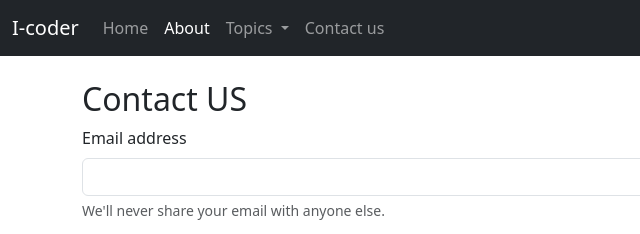
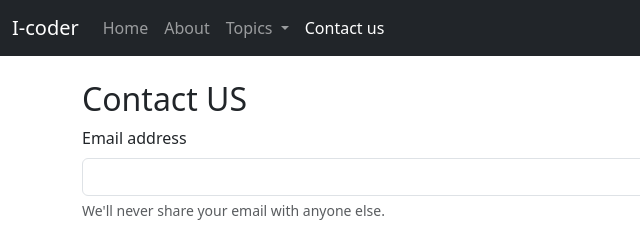
Before and after one commit to M-Zakariya/MyBSicoder, a plain HTML site: page Contact.html in a window 1280 px wide. Shown: the top 234 px of the page, 0-640 px from the left. Drawn offline with nearby package versions, Linux system fonts and the light colour scheme.

Commit message:
Update Contact.html

```diff
--- a/Contact.html
+++ b/Contact.html
@@ -23,7 +23,7 @@
             <a class="nav-link " aria-current="page" href="/MyBSicoder/index.html">Home</a>
           </li>
           <li class="nav-item ">
-            <a class="nav-link active" href="/MyBSicoder/About.html">About</a>
+            <a class="nav-link " href="/MyBSicoder/About.html">About</a>
           </li>
           <li class="nav-item dropdown">
             <a class="nav-link dropdown-toggle" href="#" role="button" data-bs-toggle="dropdown" aria-expanded="false">
@@ -39,7 +39,7 @@
             </ul>
           </li>
           <li class="nav-item">
-            <a class="nav-link" href="/MyBSicoder/Contact.html">Contact us</a>
+            <a class="nav-link active" href="/MyBSicoder/Contact.html">Contact us</a>
           </li>
         </ul>
         </ul>
```
